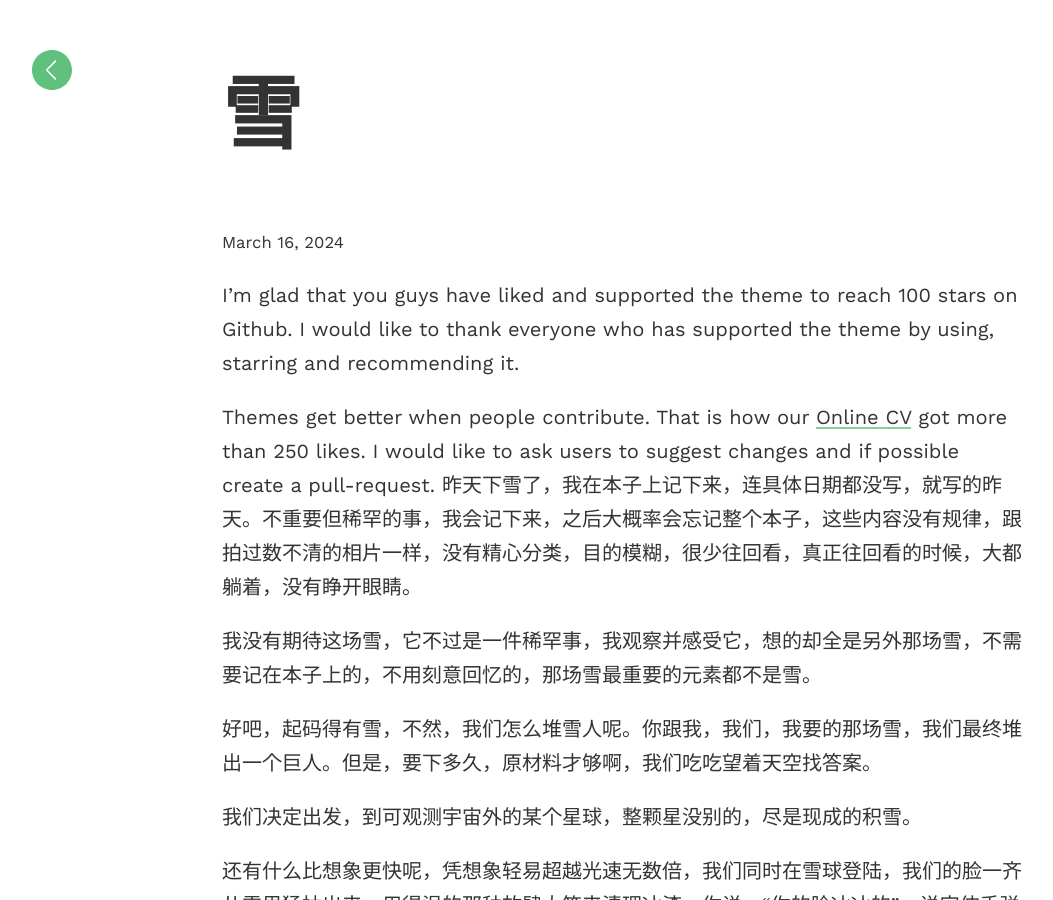
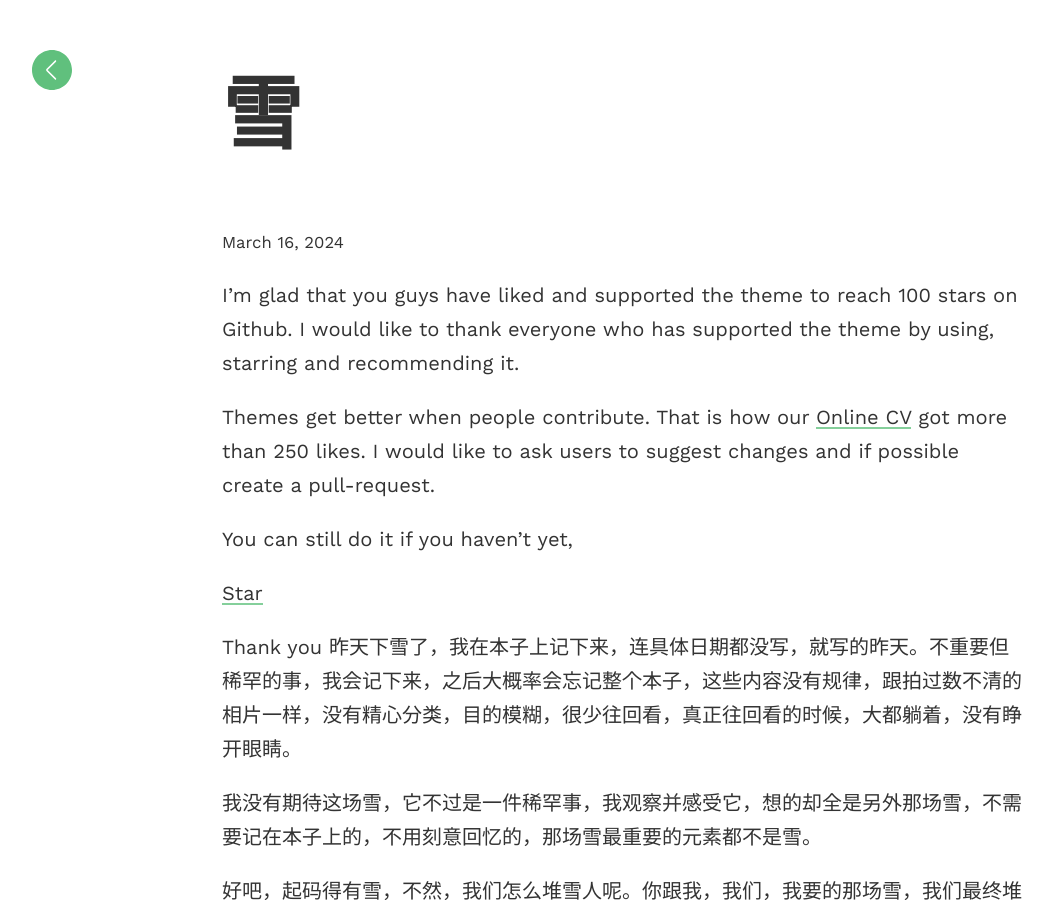
Before and after one commit to KEAIYOUAIXIAO/KEAIYOUAIXIAO.github.io, a Jekyll site: the page built from _posts/2024-03-16-雪.md, in a window 1280 px wide and 900 px high. Shown: the whole window, without its empty margins (18-1071 px from the left). Built offline with Jekyll 4.4.1, drawn with Linux system fonts in a browser that asks for light colours.

Commit message:
Update 2024-03-16-雪.md

```diff
--- a/_posts/2024-03-16-雪.md
+++ b/_posts/2024-03-16-雪.md
@@ -6,6 +6,14 @@
 I'm glad that you guys have liked and supported the theme to reach 100 stars on Github. I would like to thank everyone who has supported the theme by using, starring and recommending it.
 
 Themes get better when people contribute. That is how our [Online CV](https://github.com/sharu725/online-cv){: target="_blank"} got more than 250 likes. I would like to ask users to suggest changes and if possible create a pull-request.
+
+You can still do it if you haven't yet,
+
+<!-- Place this tag where you want the button to render. -->
+<a class="github-button" href="https://github.com/sharu725/hagura" data-icon="octicon-star" data-size="large" data-show-count="true" aria-label="Star sharu725/hagura on GitHub">Star</a>
+<script async defer src="https://buttons.github.io/buttons.js"></script>
+
+Thank you
 昨天下雪了，我在本子上记下来，连具体日期都没写，就写的昨天。不重要但稀罕的事，我会记下来，之后大概率会忘记整个本子，这些内容没有规律，跟拍过数不清的相片一样，没有精心分类，目的模糊，很少往回看，真正往回看的时候，大都躺着，没有睁开眼睛。
 
 我没有期待这场雪，它不过是一件稀罕事，我观察并感受它，想的却全是另外那场雪，不需要记在本子上的，不用刻意回忆的，那场雪最重要的元素都不是雪。
```
